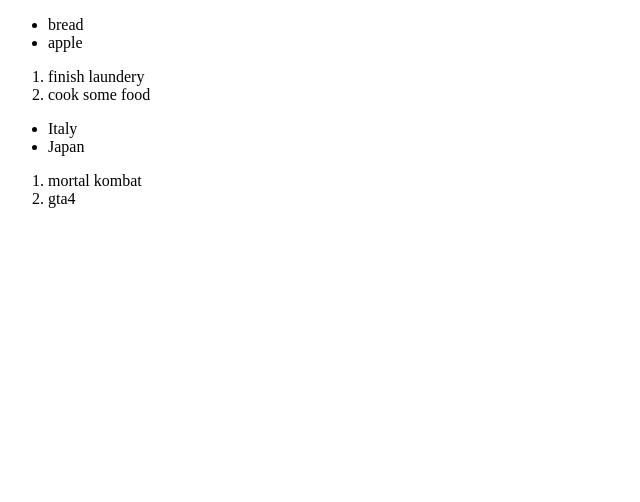
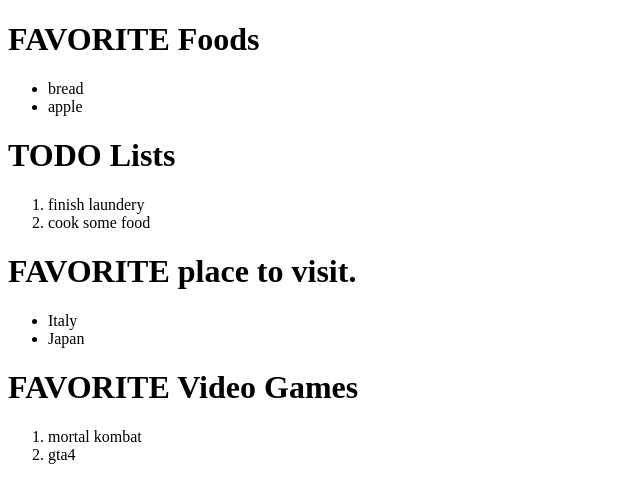
Before and after one commit to Zumh/odin, a plain HTML site: page html-list/index.html in a window 1280 px wide. Shown: the whole page, without its empty margins (0-640 px from the left). Drawn offline with Linux system fonts and the light colour scheme.

Commit message:
done with html list

```diff
--- a/html-list/index.html
+++ b/html-list/index.html
@@ -6,23 +6,27 @@
     </head>
     <body>
         <!-- An unordered shopping list of your favorite foods -->
+        <h1>FAVORITE Foods</h1>
         <ul>
             <li>bread</li>
             <li>apple</li>
         </ul>
         <!-- An ordered list of todo’s you need to get done today -->
+        <h1>TODO Lists</h1>
         <ol>
             <li>finish laundery</li>
             <li>cook some food</li>
         </ol>
 
         <!-- An unordered list of places you’d like to visit someday -->
+        <h1>FAVORITE place to visit.</h1>
         <ul>
             <li>Italy</li>
             <li>Japan</li>
         </ul>
 
         <!-- An ordered list of your all time top 5 favorite video games or movies -->
+        <h1>FAVORITE Video Games</h1>
          <ol>
             <li>mortal kombat</li>
             <li>gta4</li>
```
